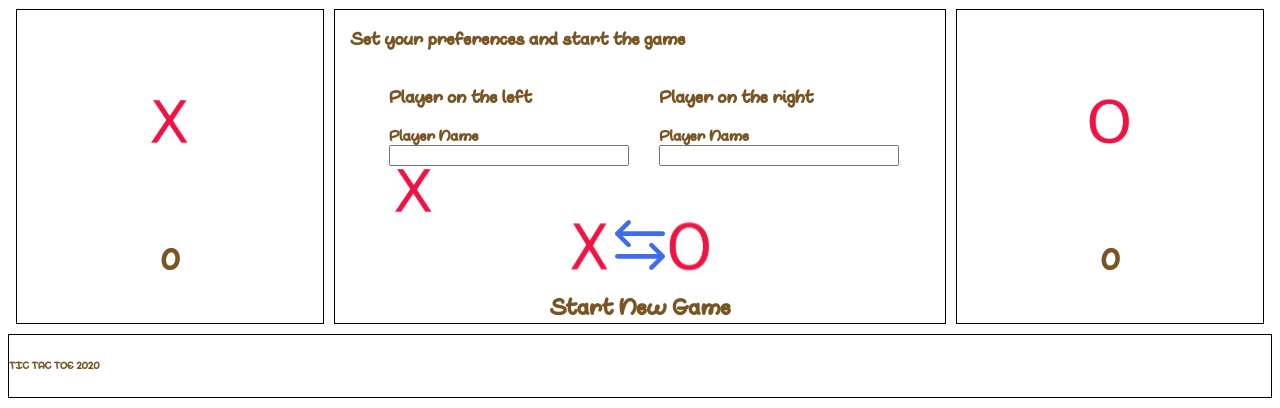
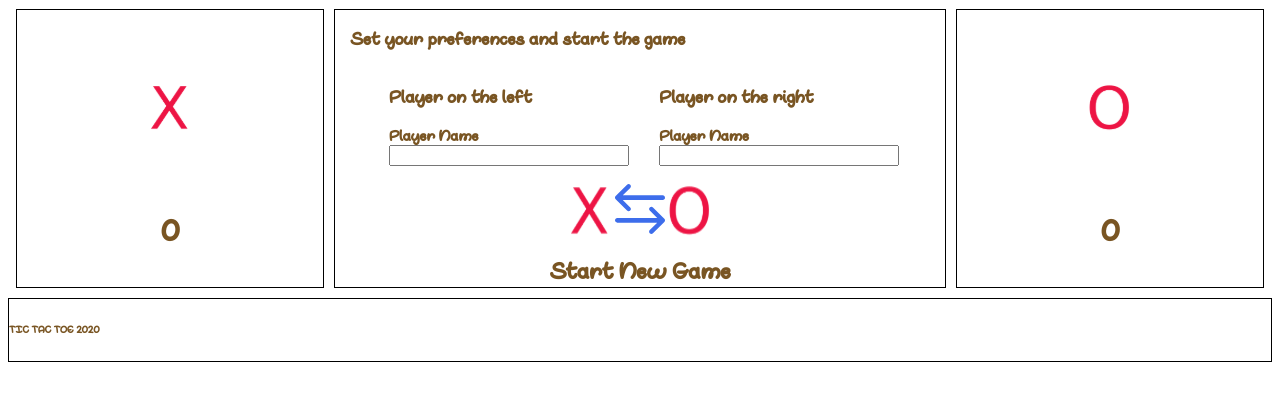
Before and after one commit to BeaSuf/Tic-Tac-Toe, a plain HTML site: page index.html in a window 1280 px wide. Shown: the part 90-498 px from the top of the page. Drawn offline with Linux system fonts and the light colour scheme.

Commit message:
extra img fix

```diff
--- a/index.html
+++ b/index.html
@@ -47,7 +47,7 @@
                         <h3>Player on the left</h3>
                         <label class="player-name-lb">Player Name</label>
                         <input type="text" class="player-name">            <div class="player-avatar">
-                            <img data-id="0" src="images/tic-tac-toe-X-small.png" alt="">
+                            <!-- <img data-id="0" src="images/tic-tac-toe-X-small.png" alt=""> -->
                             <!-- <img data-id="1" src="images/" alt="">
                             <img data-id="2" src="kisspng-seashell-clam-mollusc-shell-clip-art-sea-shells-5b0be4e314e576.3498823915275061470856.png" alt="">                             -->
                             <img data-id="3" src="" alt="">
```
